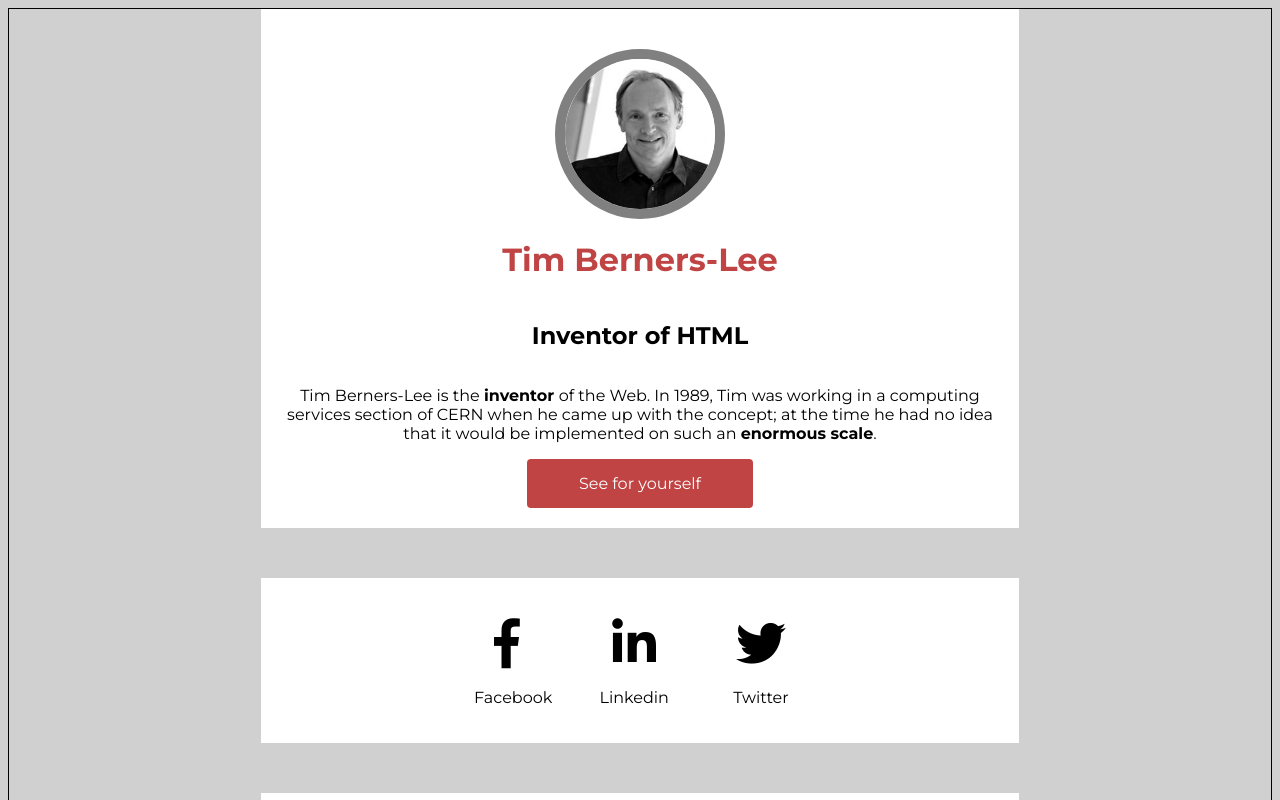
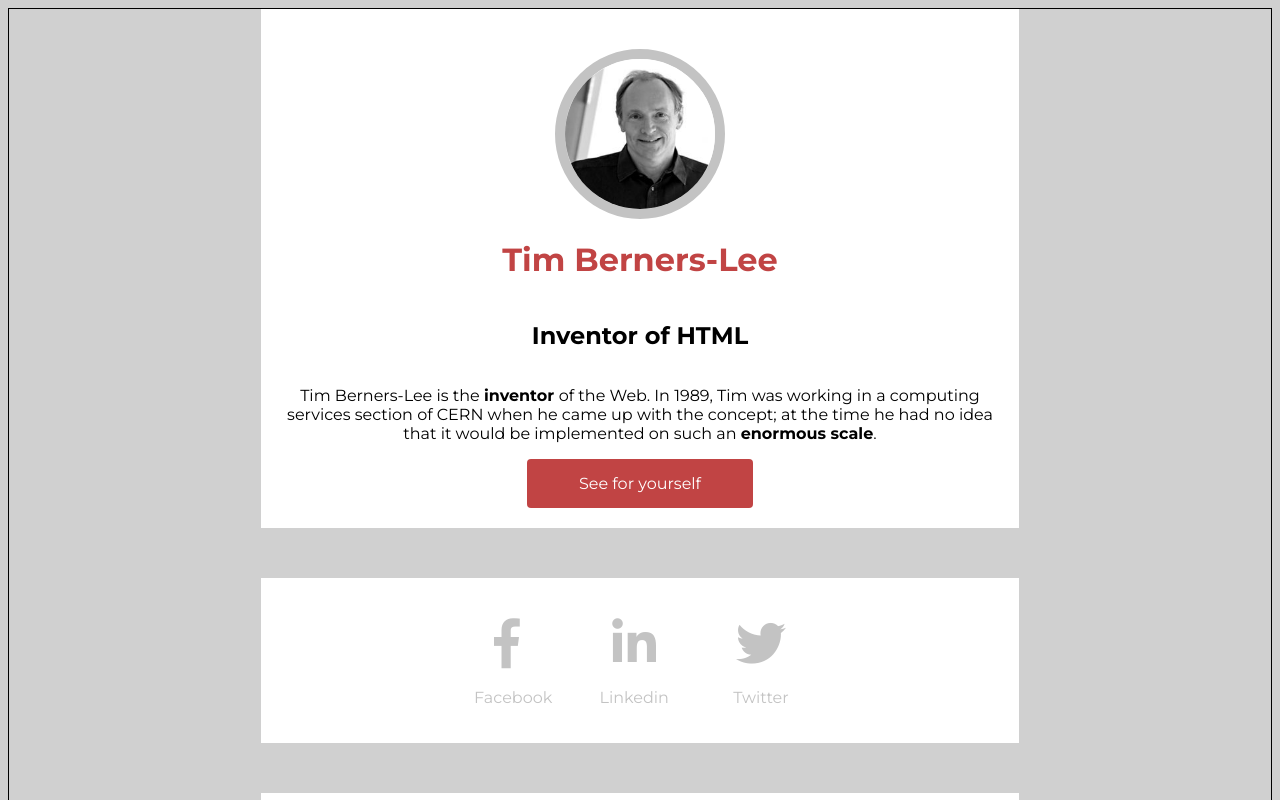
Before and after one commit to QuinnLoots/starting-web-development, a plain HTML site: page index.html in a window 1280 px wide. Shown: the top 800 px of the page. Drawn offline with Linux system fonts and the light colour scheme.

Commit message:
change textcolor and readme

```diff
--- a/style.css
+++ b/style.css
@@ -13,6 +13,7 @@ h1{
 i{
     padding: 20px;
     font-size: 50px;
+    color: #c3c3c3;
 
 }
 .gridcontainer{
@@ -26,7 +27,7 @@ i{
 
 .profilephoto{
     border-radius: 50%;
-    border: 10px solid #808080;
+    border: 10px solid #c3c3c3;
     height: 150px;
     width: 150px;
     display: block;
@@ -79,6 +80,9 @@ i{
      margin: 20px;
 }
 
+.socialcolumn p{
+    color: #c3c3c3;
+}
 .socialcontent p{
 margin-top: 0;
 }
```
Also changed, not shown: 1 other file.
